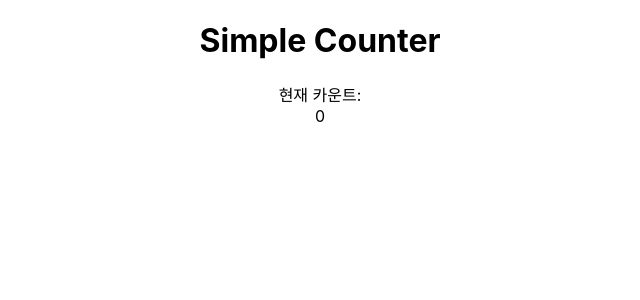
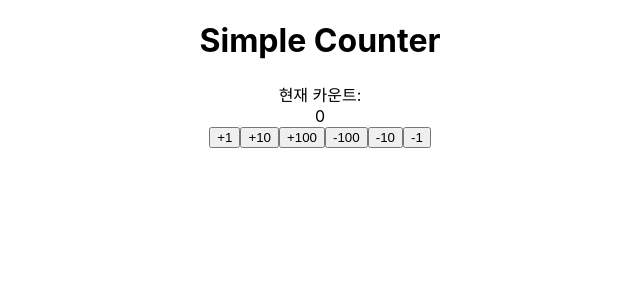
Before and after one commit to gyeonggumun/study_simple_counter, a React (Create React App) app: page / in a window 1280 px wide. Shown: the top 300 px of the page, without its empty margins (320-960 px from the left). Built offline with nearby package versions, Linux system fonts and the light colour scheme.

Commit message:
feat: controller 컴포넌트 메인페이지 연결

```diff
--- a/src/App.js
+++ b/src/App.js
@@ -1,4 +1,5 @@
 import './App.css';
+import Controller from './component/Controller';
 import Viewer from './component/Viewer';
 
 function App() {
@@ -7,6 +8,9 @@ function App() {
     <section>
       <Viewer />
     </section>
-  </div>;
+    <section>
+      <Controller />
+    </section>
+  </div>
 }
 export default App;
```
